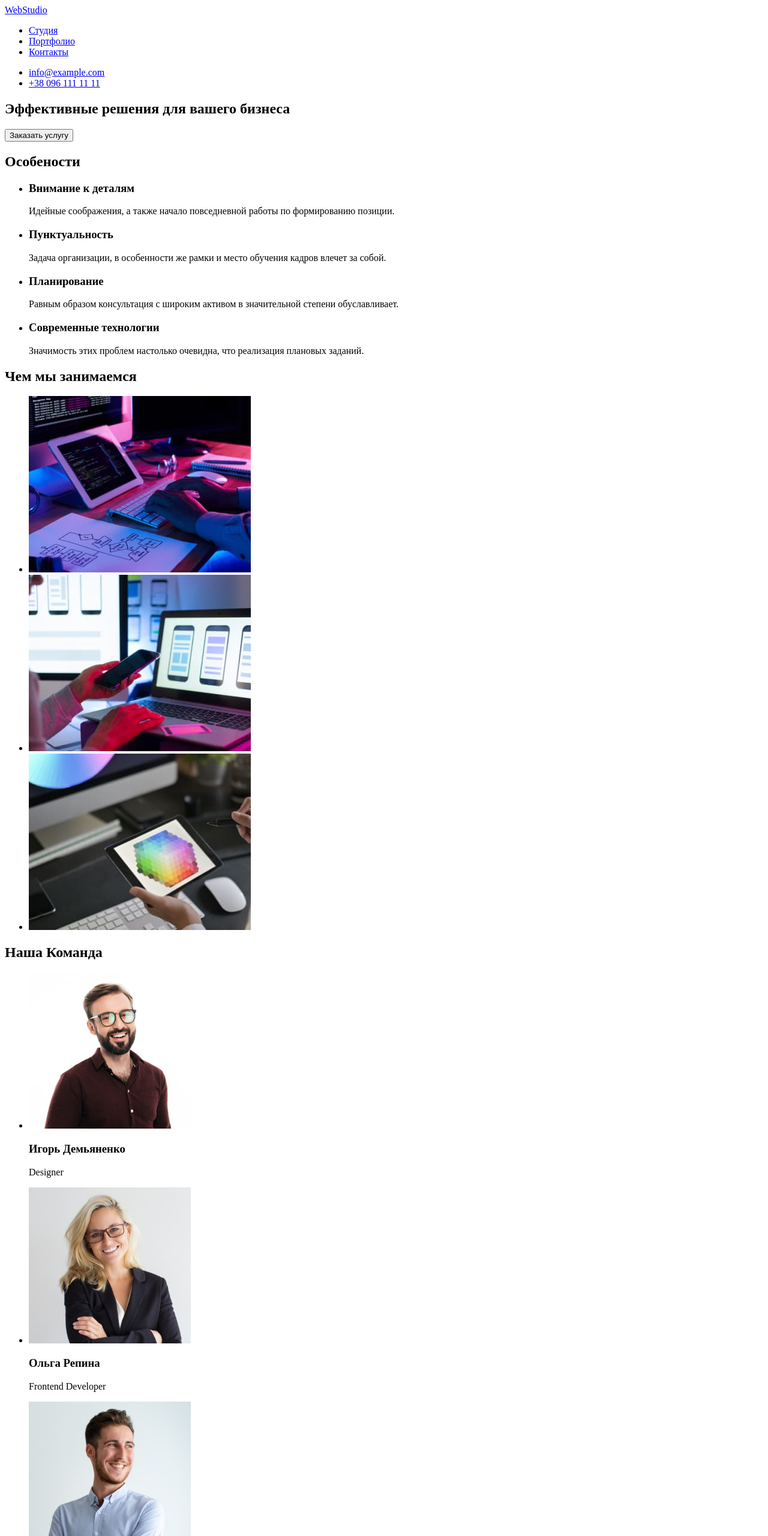
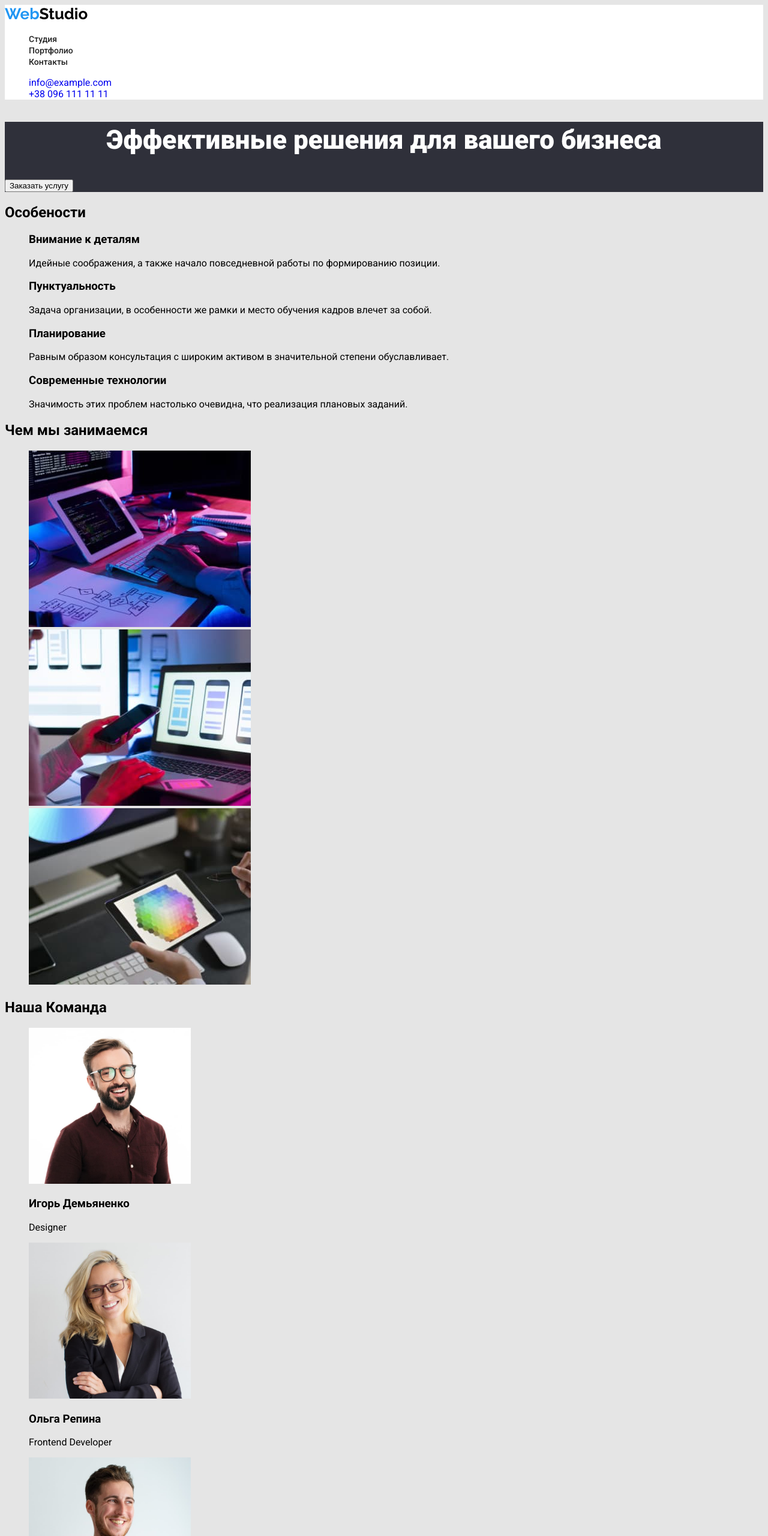
Before and after one commit to kaznodiy/goit-markup-hw-02, a plain HTML site: page index.html in a window 1280 px wide. Shown: the top 2560 px of the page at 60% size. Drawn offline with Linux system fonts and the light colour scheme.

Commit message:
add_code_1

```diff
--- a/css/styles.css
+++ b/css/styles.css
@@ -0,0 +1,168 @@
+body {
+    font-family: 'roboto', sans-serif;
+
+    background-color: #E5E5E5;
+}
+
+.link {text-decoration: none;}
+/* ------------   Хедер   ------------ */
+.header {
+    background-color: white
+}
+.header_nav {
+
+}
+.header_logo {
+    font-family: 'Raleway';
+    font-style: normal;
+    font-weight: 700;
+    font-size: 26px;
+    line-height: 31px;
+    color: black;
+    text-decoration: none;
+}
+.header_colortext_logo_web {
+    color: #2196F3
+}
+.header_nav_list {
+    list-style: none;
+}
+.header_nav_list li a {
+    text-decoration: none;
+    color: #212121;
+    font-family: 'Roboto';
+    font-style: normal;
+    font-weight: 500;
+    font-size: 14px;
+    line-height: 16px;
+}
+.header_adress_list {
+    list-style: none;
+
+}
+.header_adress_list li a {
+    text-decoration: none;
+}
+
+/* ------------   Футер   ------------  */
+.footer_section {
+    background-color: #2F303A;
+}
+.footer_logo {
+    font-family: 'Raleway';
+    font-style: normal;
+    font-weight: 700;
+    font-size: 26px;
+    line-height: 31px;
+    color: #ffffff;
+    text-decoration: none;
+}
+.footer_colortext_logo_web {
+    color: #2196F3
+}
+.footer_address {
+
+}
+.footer_list {
+    list-style: none;
+
+}
+.footer_list li a {
+    text-decoration: none;
+}
+.footer_map {
+    font-family: 'Roboto';
+    font-style: normal;
+    font-weight: 400;
+    font-size: 14px;
+    line-height: 24px;
+    color: #ffffff;
+}
+.footer_mail {
+    font-family: 'Roboto';
+    font-style: normal;
+    font-weight: 400;
+    font-size: 14px;
+    line-height: 24px;
+    color: rgba(255, 255, 255, 0.6);
+
+
+}
+.footer_tel {
+    font-family: 'Roboto';
+    font-style: normal;
+    font-weight: 400;
+    font-size: 14px;
+    line-height: 24px;
+    color: rgba(255, 255, 255, 0.6);
+
+}
+/* ------------   Студия   ------------ */
+/* ---- Шапка  ---- */
+.basic_section {
+    background: #2F303A;
+}
+.basic_title {
+    text-align: center;
+    font-style: normal;
+    font-weight: 900;
+    font-size: 44px;
+    line-height: 60px;
+    color: #ffffff;
+}
+.basic_button {
+
+}
+/* ---- Особености  ---- */
+.peculiarities_section {
+
+}
+.peculiarities_title {
+
+}
+.peculiarities_list {
+    list-style: none;
+
+}
+.peculiarities_item {
+
+}
+.peculiarities_text {
+
+}
+
+/* ---- Чем занимаемся  ---- */
+.about_section {
+
+}
+.about_title {
+
+}
+.about_list {
+    list-style: none;
+
+}
+
+/* ---- Наша команда  ---- */
+.team_section {
+
+}
+.team_title {
+
+}
+.team_list {
+    list-style: none;
+
+}
+.team_item {
+
+}
+.team_name {
+
+}
+.team_position {
+
+}
+
+
+/* ------------   Портфолио   ------------ */
--- a/index.html
+++ b/index.html
@@ -5,94 +5,109 @@
     <meta http-equiv="X-UA-Compatible" content="IE=edge" />
     <meta name="viewport" content="width=device-width, initial-scale=1.0" />
     <title>Document</title>
+    <link rel="stylesheet" href="css/styles.css">
+    <link rel="preconnect" href="https://fonts.googleapis.com">
+<link rel="preconnect" href="https://fonts.gstatic.com" crossorigin>
+<link href="https://fonts.googleapis.com/css2?family=Raleway:wght@700&family=Roboto:wght@400;500;700;900&display=swap" rel="stylesheet">
   </head>
   <body>
-    <header>
-      <nav>
-        <a href="./index.html">WebStudio</a>
-        <ul>
+    <!--Хедер-->
+    <header class="header">
+      <nav class="header_nav">
+        <a  class="header_logo"href="./index.html"><span class="header_colortext_logo_web">Web</span>Studio</a>
+        <ul class="header_nav_list">
           <li><a href="./index.html">Студия</a></li>
           <li><a href="./portfolio.html">Портфолио</a></li>
           <li><a href="./index.html">Контакты</a></li>
         </ul>
       </nav>
-      <ul>
+      <ul class="header_adress_list">
         <li><a href="mailto:info@example.com">info@example.com</a></li>
         <li><a href="tel:+380961111111">+38 096 111 11 11</a></li>
       </ul>
     </header>
+    <!--Main-->
     <main>
-      <section>
-        <h1>Эффективные решения для вашего бизнеса</h1>
-        <button type="button">Заказать услугу</button>
+      <!--Шапка-->
+      <section class="basic_section">
+        <h1 class="basic_title">Эффективные решения для вашего бизнеса</h1>
+        <button class="basic_button" type="button">Заказать услугу</button>
       </section>
-      <section>
-        <h2>Особености</h2>
-        <ul>
+      <!--Особености-->
+      <section class="peculiarities_section">
+        <h2 class="peculiarities_title">Особености</h2>
+        <ul  class="peculiarities_list">
           <li>
-            <h3>Внимание к деталям</h3>
-            <p>Идейные соображения, а также начало повседневной работы по формированию позиции.</p>
+            <h3 class="peculiarities_item">Внимание к деталям</h3>
+            <p class="peculiarities_text">
+              Идейные соображения, а также начало повседневной работы по формированию позиции.
+            </p>
           </li>
           <li>
-            <h3>Пунктуальность</h3>
-            <p>
+            <h3 class="peculiarities_item">Пунктуальность</h3>
+            <p class="peculiarities_text">
               Задача организации, в особенности же рамки и место обучения кадров влечет за собой.
             </p>
           </li>
           <li>
-            <h3>Планирование</h3>
-            <p>
+            <h3 class="peculiarities_item">Планирование</h3>
+            <p class="peculiarities_text">
               Равным образом консультация с широким активом в значительной степени обуславливает.
             </p>
           </li>
           <li>
-            <h3>Современные технологии</h3>
-            <p>Значимость этих проблем настолько очевидна, что реализация плановых заданий.</p>
+            <h3 class="peculiarities_item">Современные технологии</h3>
+            <p class="peculiarities_text">
+              Значимость этих проблем настолько очевидна, что реализация плановых заданий.
+            </p>
           </li>
         </ul>
       </section>
-      <section>
-        <h2>Чем мы занимаемся</h2>
-        <ul>
+      <!--Чем занимаемся-->
+      <section class="about_section">
+        <h2 class="about_title">Чем мы занимаемся</h2>
+        <ul class="about_list">
           <li><img src="./images/image_2.jpg" alt="abstract image" width="370" /></li>
           <li><img src="./images/image_1.jpg" alt="abstract image" width="370"/></li>
           <li><img src="./images/image_3.jpg" alt="abstract image" width="370" /></li>
         </ul>
       </section>
-      <section>
-        <h2>Наша Команда</h2>
-        <ul>
-          <li>
+      <!--Наша команда-->
+      <section class="team_section">
+        <h2  class="team_title">Наша Команда</h2>
+        <ul class="team_list">
+          <li class="team_item">
             <img src="./images/team_4.jpg" alt="abstract image" width="270" height="260" />
-            <h3>Игорь Демьяненко</h3>
-            <p>Designer</p>
+            <h3 class="team_name">Игорь Демьяненко</h3>
+            <p class="team_position">Designer</p>
           </li>
-          <li>
+          <li class="team_item">
             <img src="./images/team_1.jpg" alt="abstract image" width="270" height="260" />
-            <h3>Ольга Репина</h3>
-            <p>Frontend Developer</p>
+            <h3 class="team_name">Ольга Репина</h3>
+            <p class="team_position">Frontend Developer</p>
           </li>
-          <li>
+          <li class="team_item">
             <img src="./images/team_2.jpg" alt="abstract image" width="270" height="260" />
-            <h3>Николай Тарасов</h3>
-            <p>Marketing</p>
+            <h3 class="team_name">Николай Тарасов</h3>
+            <p class="team_position">Marketing</p>
           </li>
-          <li>
+          <li class="team_item">
             <img src="./images/team_3.jpg" alt="abstract image" width="270" height="260" />
-            <h3>Михаил Ермаков</h3>
-            <p>UI Designer</p>
+            <h3 class="team_name">Михаил Ермаков</h3>
+            <p class="team_position">UI Designer</p>
           </li>
         </ul>
       </section>
-      <footer>
-        <a href="./index.html">WebStudio</a>
-        <address>
-          <ul>
+      <!--Футер-->
+      <footer class="footer_section">
+        <a class="footer_logo" href="./index.html"><span class="footer_colortext_logo_web">Web</span>Studio</a>
+        <address class="footer_address">
+          <ul class="footer_list">
             <li>
-              <a target="_blank" rel="noreferrer noopener" href="https://goo.gl/maps/4xcRPjDninEYxMPLA">г. Киев, пр-т Леси Украинки, 26</a>
+              <a class="footer_map link" target="_blank" rel="noreferrer noopener" href="https://goo.gl/maps/4xcRPjDninEYxMPLA">г. Киев, пр-т Леси Украинки, 26</a>
             </li>
-            <li><a href="mailto:info@example.com">info@example.com</a></li>
-            <li><a href="tel:+380961111111">+38 096 111 11 11</a></li>
+            <li><a class="footer_mail link" href="mailto:info@example.com">info@example.com</a></li>
+            <li><a class="footer_tel link" href="tel:+380961111111">+38 096 111 11 11</a></li>
           </ul>
         </address>
       </footer>
```
Also changed, not shown: portfolio.html (+39 -14 lines).
